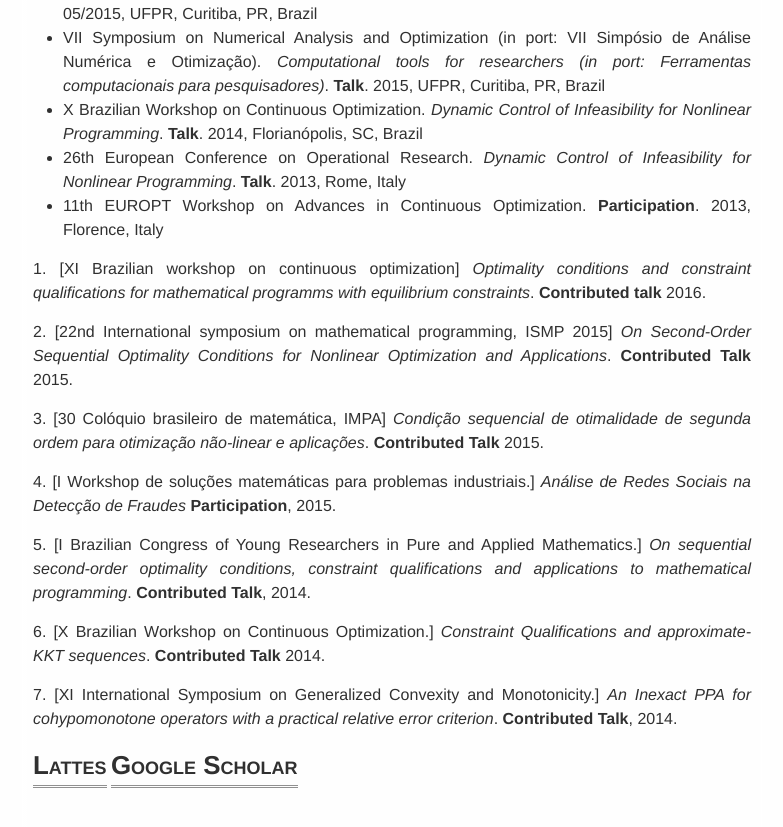
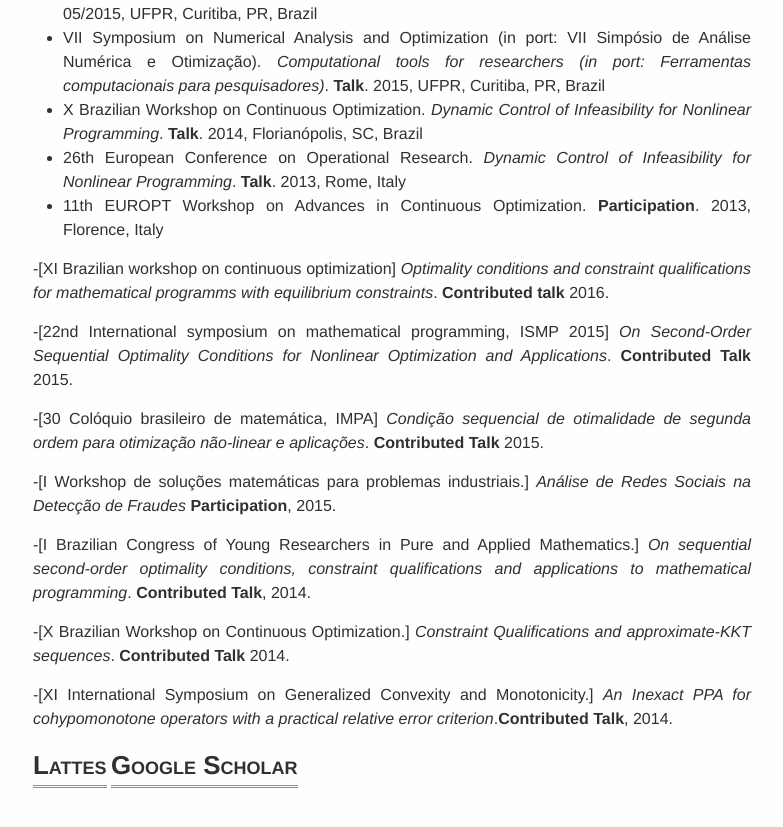
Before and after one commit to abelsiqueira/abelsiqueira.github.io-old, a Jekyll site: the page built from curriculum.en.md, in a window 1280 px wide and 900 px high, scrolled down 1769 px. Shown: the top 827 px of the window, without its empty margins (248-1031 px from the left). Built offline with Jekyll 4.4.1, drawn with Linux system fonts in a browser that asks for light colours.

Commit message:
Update curriculum.en.md

```diff
--- a/curriculum.en.md
+++ b/curriculum.en.md
@@ -82,34 +82,23 @@
     **Participation**. 2013, Florence, Italy
 
 
-1.
-[XI Brazilian workshop on continuous optimization] _Optimality conditions and constraint qualifications for mathematical programms with equilibrium constraints_. **Contributed talk** 2016.
+ -[XI Brazilian workshop on continuous optimization] _Optimality conditions and constraint qualifications for mathematical programms with equilibrium constraints_. **Contributed talk** 2016.
 
-2.
-[22nd International symposium on mathematical programming, ISMP 2015] _On Second-Order Sequential Optimality Conditions for Nonlinear Optimization and Applications_. **Contributed Talk** 2015.
+ -[22nd International symposium on mathematical programming, ISMP 2015] _On Second-Order Sequential Optimality Conditions for Nonlinear Optimization and Applications_. **Contributed Talk** 2015.
 
-3.
-[30 Colóquio brasileiro de matemática, IMPA] _Condição sequencial de otimalidade de segunda ordem para otimização não-linear e aplicações_. **Contributed Talk** 2015.
+-[30 Colóquio brasileiro de matemática, IMPA] _Condição sequencial de otimalidade de segunda ordem para otimização não-linear  e aplicações_. **Contributed Talk** 2015.
 
-4.
-[I Workshop de soluções matemáticas para problemas industriais.] _Análise de Redes Sociais na Detecção de Fraudes_
+-[I Workshop de soluções matemáticas para problemas industriais.] _Análise de Redes Sociais na Detecção de Fraudes_
 **Participation**, 2015.
 
-5.
-[I Brazilian Congress of Young Researchers in Pure and Applied Mathematics.]
+-[I Brazilian Congress of Young Researchers in Pure and Applied Mathematics.]
 _On sequential second-order optimality conditions, constraint qualifications and applications to mathematical programming_.
 **Contributed Talk**, 2014.
 
-6.
-[X Brazilian Workshop on Continuous Optimization.]
+ -[X Brazilian Workshop on Continuous Optimization.]
 _Constraint Qualifications and approximate-KKT sequences_. **Contributed Talk** 2014.
 
-7.
-[XI International Symposium on Generalized Convexity and Monotonicity.]
-_An Inexact PPA for cohypomonotone operators with a practical relative error criterion_.
-**Contributed Talk**, 2014.
-
-
+-[XI International Symposium on Generalized Convexity and Monotonicity.] _An Inexact PPA for cohypomonotone operators with a practical relative error criterion_.**Contributed Talk**, 2014.
 
 ## [Lattes](http://lattes.cnpq.br/3320145045271106)
 ## [Google Scholar](http://scholar.google.com.br/citations?hl=pt-BR&user=CwUd6FgAAAAJ)
```
